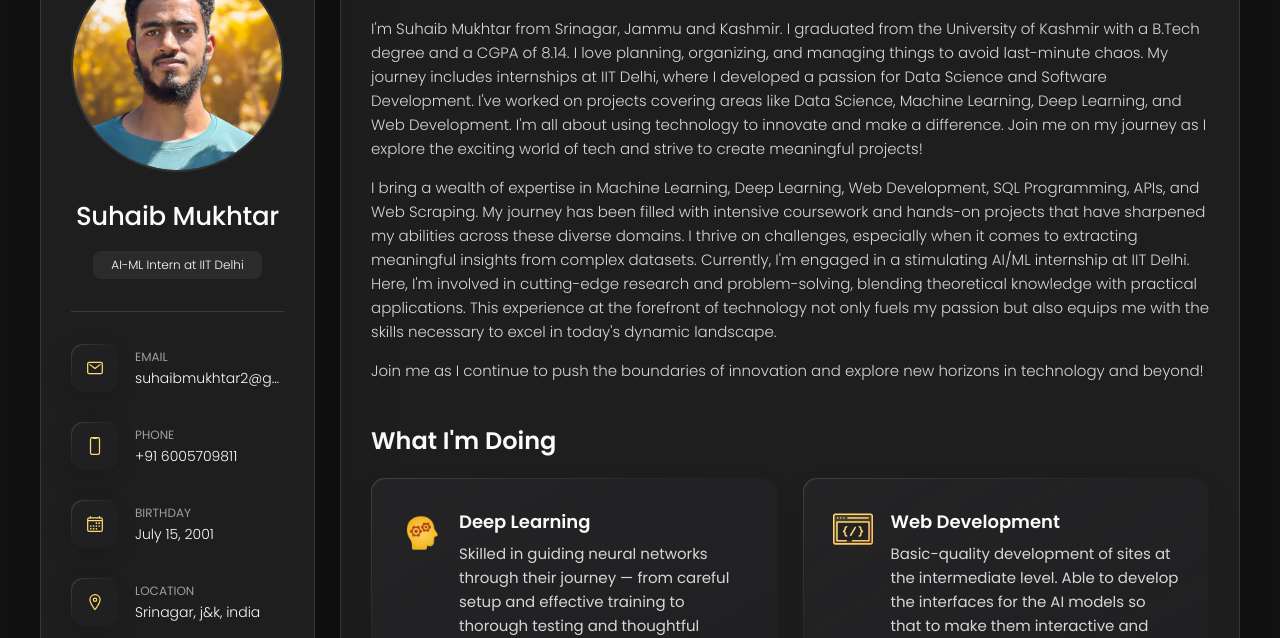
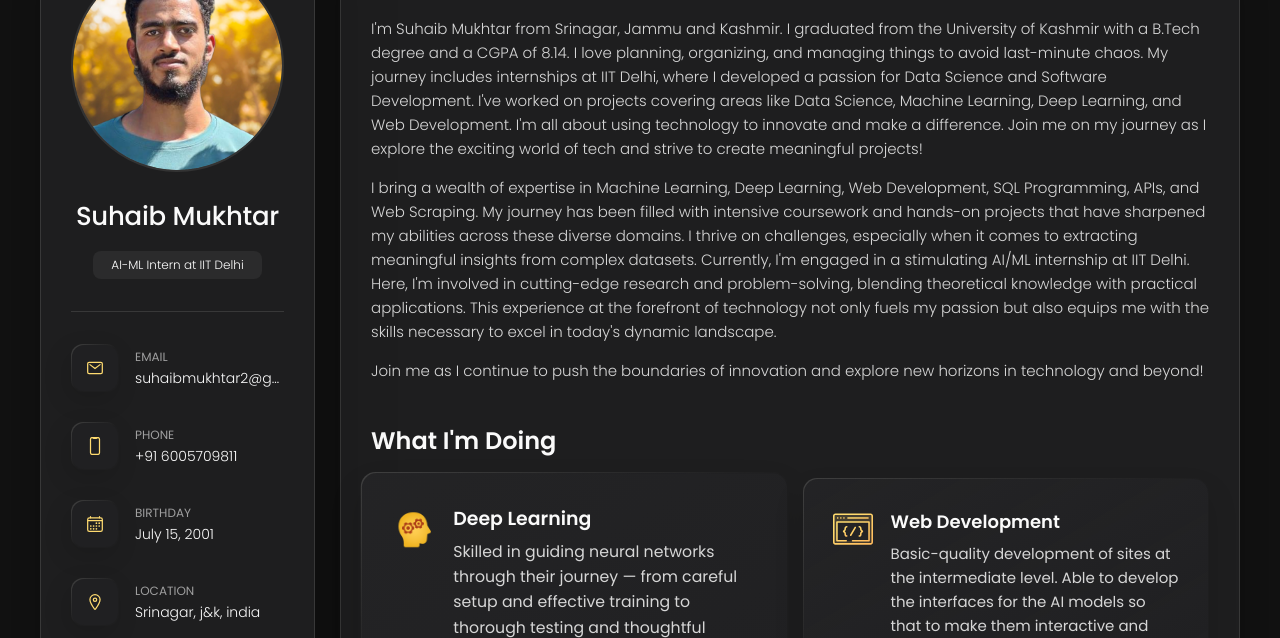
Before and after one commit to suhaibmukhtar/My_Porfolio, a plain HTML site: page index.html in a window 1280 px wide. In both pictures the pointer is over the item 574 px from the left and 759 px from the top of the page. Shown: the part 162-800 px from the top of the page. Drawn offline with nearby package versions, Linux system fonts and the light colour scheme.

Commit message:
Update style.css

```diff
--- a/style.css
+++ b/style.css
@@ -522,6 +522,14 @@ main {
   gap: 20px;
 }
 
+/* .service-item {
+  position: relative;
+  background: var(--border-gradient-onyx);
+  padding: 20px;
+  border-radius: 14px;
+  box-shadow: var(--shadow-2);
+  z-index: 1;
+} */
 .service-item {
   position: relative;
   background: var(--border-gradient-onyx);
@@ -529,6 +537,11 @@ main {
   border-radius: 14px;
   box-shadow: var(--shadow-2);
   z-index: 1;
+  transition: transform 0.3s ease-in-out; /* Add transition for smooth hover effect */
+}
+
+.service-item:hover {
+  transform: scale(1.05); /* Scale up the item on hover */
 }
 
 .service-item::before {
```
